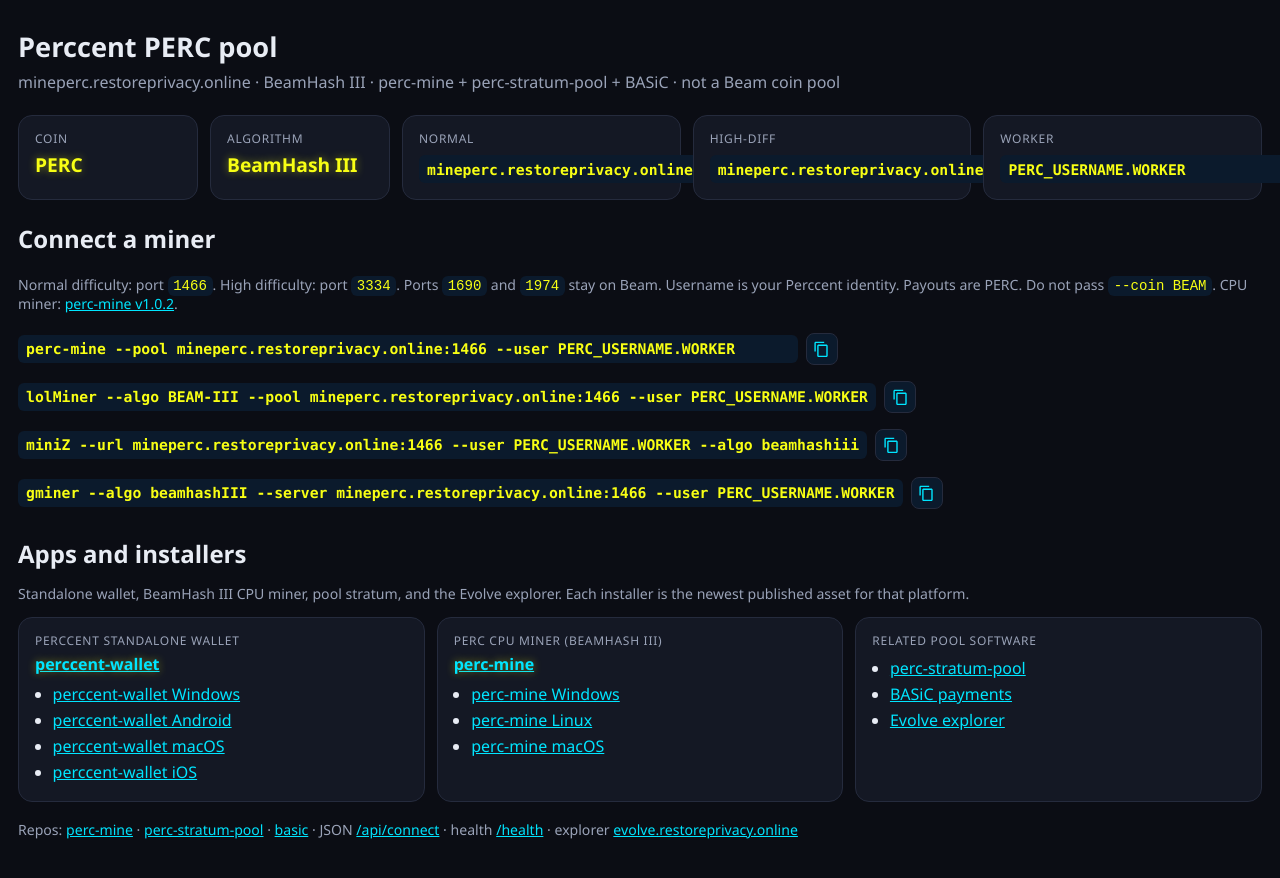
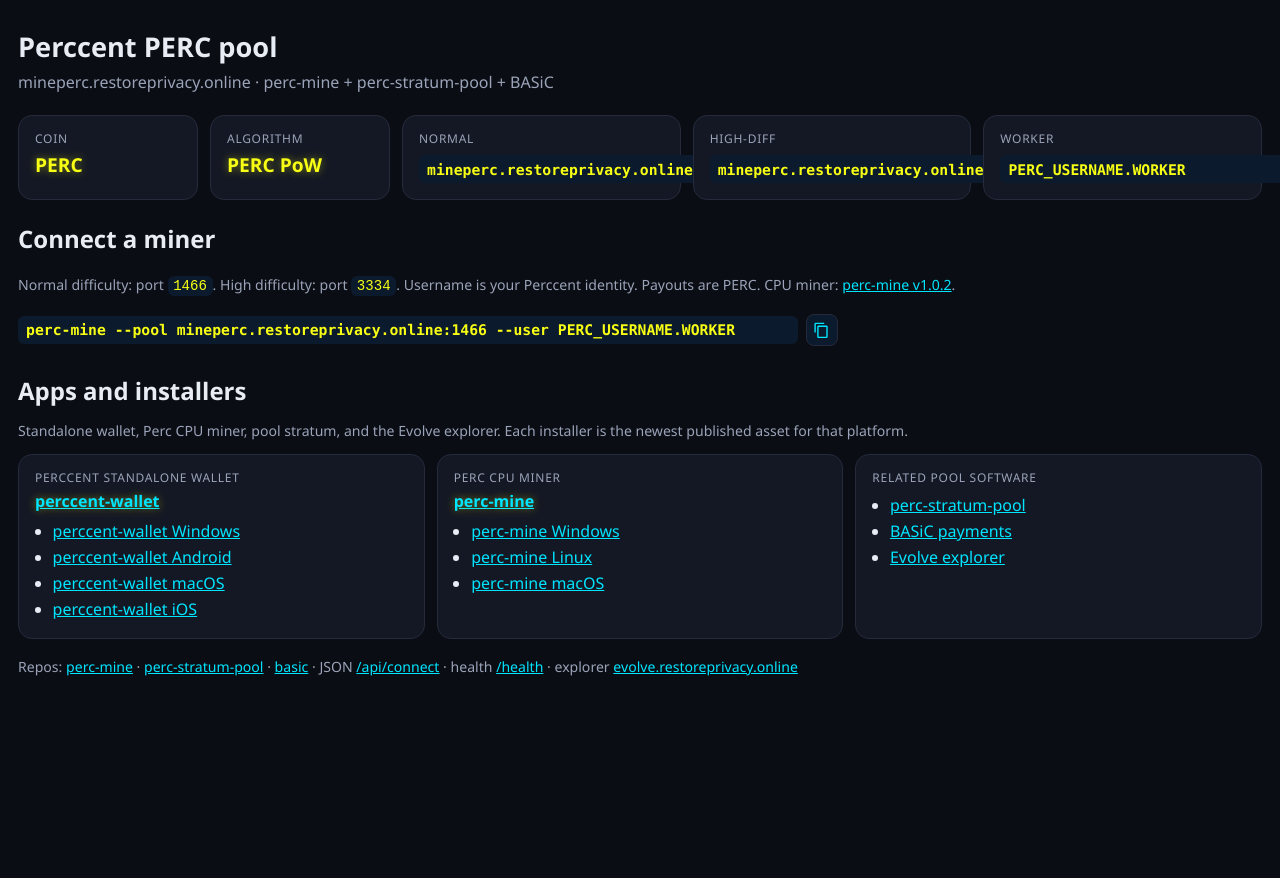
Before and after one commit to rgsneddon/perc-mine, a website: page website/index.html in a window 1280 px wide. Shown: the top 878 px of the page. After the commit the page ends 800 px from the top, so only its background shows below. Drawn offline with Linux system fonts and the light colour scheme.

Commit message:
fix(site): drop Beam wording from the mineperc landing

```diff
--- a/website/index.html
+++ b/website/index.html
@@ -3,7 +3,7 @@
 <head>
   <meta charset="utf-8"/>
   <meta name="viewport" content="width=device-width, initial-scale=1"/>
-  <title>Perccent PERC pool · BeamHash III</title>
+  <title>Perccent PERC pool</title>
   <style>
     :root { --bg:#0b0d14; --panel:#141824; --line:#252b3d; --text:#e8ecf4; --muted:#9aa3b8; --neon:#f8ff14; --cyan:#00e5ff; --mineperc-longest-ch: 88; }
     * { box-sizing:border-box; }
@@ -72,10 +72,10 @@
 <body>
   <div class="wrap">
     <h1>Perccent PERC pool</h1>
-    <p class="sub">mineperc.restoreprivacy.online · BeamHash III · perc-mine + perc-stratum-pool + BASiC · not a Beam coin pool</p>
+    <p class="sub">mineperc.restoreprivacy.online · perc-mine + perc-stratum-pool + BASiC</p>
     <div class="grid" id="mineperc-fact-grid">
       <div class="card"><div class="label">Coin</div><div class="value">PERC</div></div>
-      <div class="card"><div class="label">Algorithm</div><div class="value">BeamHash III</div></div>
+      <div class="card"><div class="label">Algorithm</div><div class="value">PERC PoW</div></div>
       <div class="card">
         <div class="label">Normal</div>
         <div class="info-box" data-info-box="1">
@@ -105,7 +105,7 @@
       </div>
     </div>
     <h2>Connect a miner</h2>
-    <p class="hint">Normal difficulty: port <code>1466</code>. High difficulty: port <code>3334</code>. Ports <code>1690</code> and <code>1974</code> stay on Beam. Username is your Perccent identity. Payouts are PERC. Do not pass <code>--coin BEAM</code>. CPU miner: <a href="https://github.com/rgsneddon/perc-mine/releases/tag/v1.0.2">perc-mine v1.0.2</a>.</p>
+    <p class="hint">Normal difficulty: port <code>1466</code>. High difficulty: port <code>3334</code>. Username is your Perccent identity. Payouts are PERC. CPU miner: <a href="https://github.com/rgsneddon/perc-mine/releases/tag/v1.0.2">perc-mine v1.0.2</a>.</p>
     <div class="cmd-list" id="mineperc-commands">
       <div class="info-box" data-info-box="1">
         <code class="info-value" id="part-perc-mine" data-copy-part="perc-mine">perc-mine --pool mineperc.restoreprivacy.online:1466 --user PERC_USERNAME.WORKER</code>
@@ -113,28 +113,10 @@
           <svg viewBox="0 0 24 24" aria-hidden="true"><path d="M16 1H4c-1.1 0-2 .9-2 2v12h2V3h12V1zm3 4H8c-1.1 0-2 .9-2 2v14c0 1.1.9 2 2 2h11c1.1 0 2-.9 2-2V7c0-1.1-.9-2-2-2zm0 16H8V7h11v14z"/></svg>
         </button>
       </div>
-      <div class="info-box" data-info-box="1">
-        <code class="info-value" id="part-lolminer" data-copy-part="lolminer">lolMiner --algo BEAM-III --pool mineperc.restoreprivacy.online:1466 --user PERC_USERNAME.WORKER</code>
-        <button type="button" class="copy-icon" data-copy-target="lolminer" aria-label="Copy lolMiner command" title="Copy lolMiner command">
-          <svg viewBox="0 0 24 24" aria-hidden="true"><path d="M16 1H4c-1.1 0-2 .9-2 2v12h2V3h12V1zm3 4H8c-1.1 0-2 .9-2 2v14c0 1.1.9 2 2 2h11c1.1 0 2-.9 2-2V7c0-1.1-.9-2-2-2zm0 16H8V7h11v14z"/></svg>
-        </button>
-      </div>
-      <div class="info-box" data-info-box="1">
-        <code class="info-value" id="part-miniz" data-copy-part="miniz">miniZ --url mineperc.restoreprivacy.online:1466 --user PERC_USERNAME.WORKER --algo beamhashiii</code>
-        <button type="button" class="copy-icon" data-copy-target="miniz" aria-label="Copy miniZ command" title="Copy miniZ command">
-          <svg viewBox="0 0 24 24" aria-hidden="true"><path d="M16 1H4c-1.1 0-2 .9-2 2v12h2V3h12V1zm3 4H8c-1.1 0-2 .9-2 2v14c0 1.1.9 2 2 2h11c1.1 0 2-.9 2-2V7c0-1.1-.9-2-2-2zm0 16H8V7h11v14z"/></svg>
-        </button>
-      </div>
-      <div class="info-box" data-info-box="1">
-        <code class="info-value" id="part-gminer" data-copy-part="gminer">gminer --algo beamhashIII --server mineperc.restoreprivacy.online:1466 --user PERC_USERNAME.WORKER</code>
-        <button type="button" class="copy-icon" data-copy-target="gminer" aria-label="Copy gminer command" title="Copy gminer command">
-          <svg viewBox="0 0 24 24" aria-hidden="true"><path d="M16 1H4c-1.1 0-2 .9-2 2v12h2V3h12V1zm3 4H8c-1.1 0-2 .9-2 2v14c0 1.1.9 2 2 2h11c1.1 0 2-.9 2-2V7c0-1.1-.9-2-2-2zm0 16H8V7h11v14z"/></svg>
-        </button>
-      </div>
     </div>
     <section class="apps" id="mineperc-apps" aria-label="Perccent apps and installers">
       <h2>Apps and installers</h2>
-      <p class="hint">Standalone wallet, BeamHash III CPU miner, pool stratum, and the Evolve explorer. Each installer is the newest published asset for that platform.</p>
+      <p class="hint">Standalone wallet, Perc CPU miner, pool stratum, and the Evolve explorer. Each installer is the newest published asset for that platform.</p>
       <div class="dl-grid">
         <div class="dl-card">
           <div class="label">Perccent standalone wallet</div>
@@ -147,7 +129,7 @@
           </ul>
         </div>
         <div class="dl-card">
-          <div class="label">Perc CPU miner (BeamHash III)</div>
+          <div class="label">Perc CPU miner</div>
           <div class="value" style="font-size:1rem"><a href="https://github.com/rgsneddon/perc-mine">perc-mine</a></div>
           <ul>
             <li><a href="https://github.com/rgsneddon/perc-mine/releases/download/v1.0.2/perc-mine-1.0.2-windows.zip">perc-mine Windows</a></li>
```
Also changed, not shown: tests/test_mineperc_app_links.js (+1 -1 lines).
